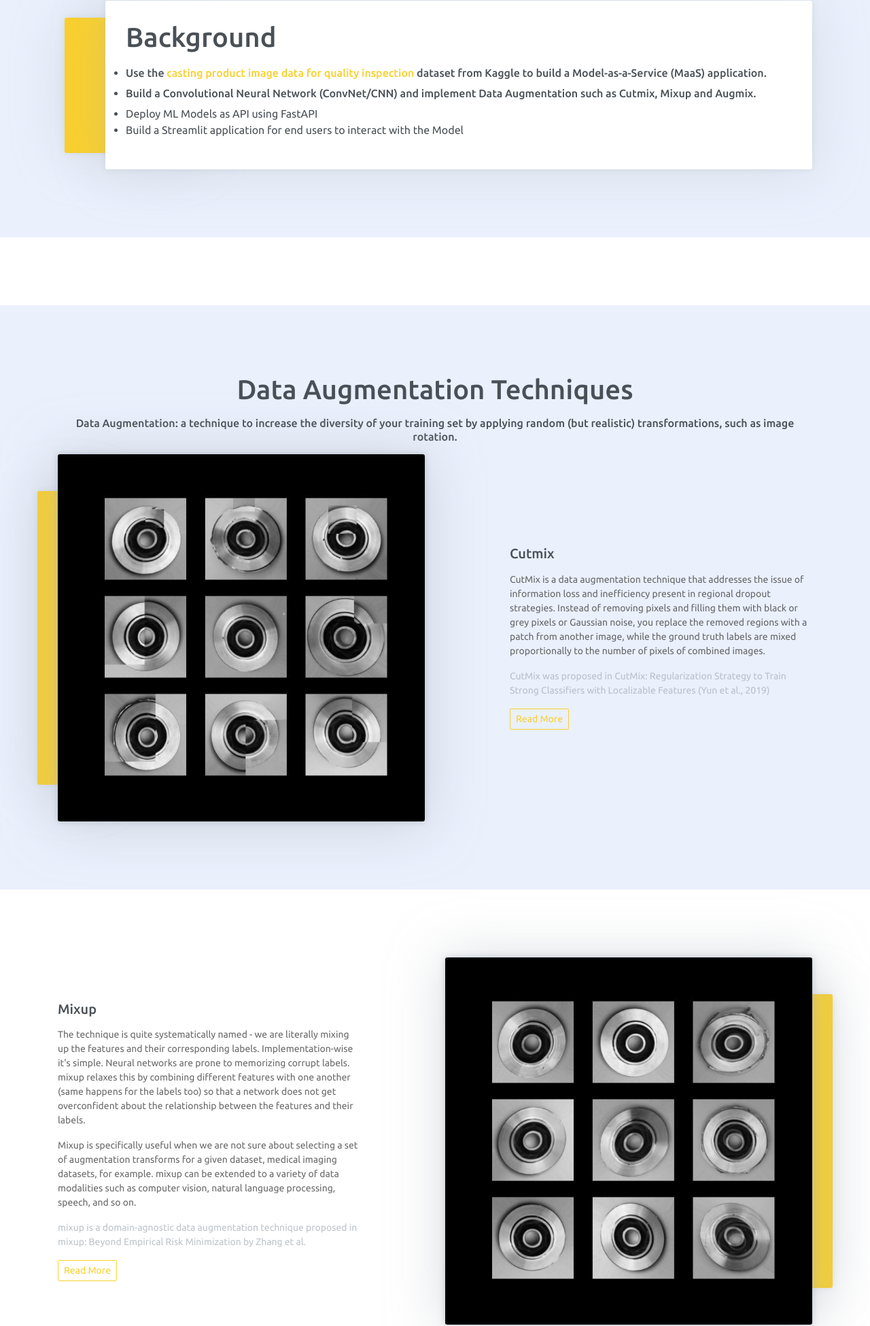
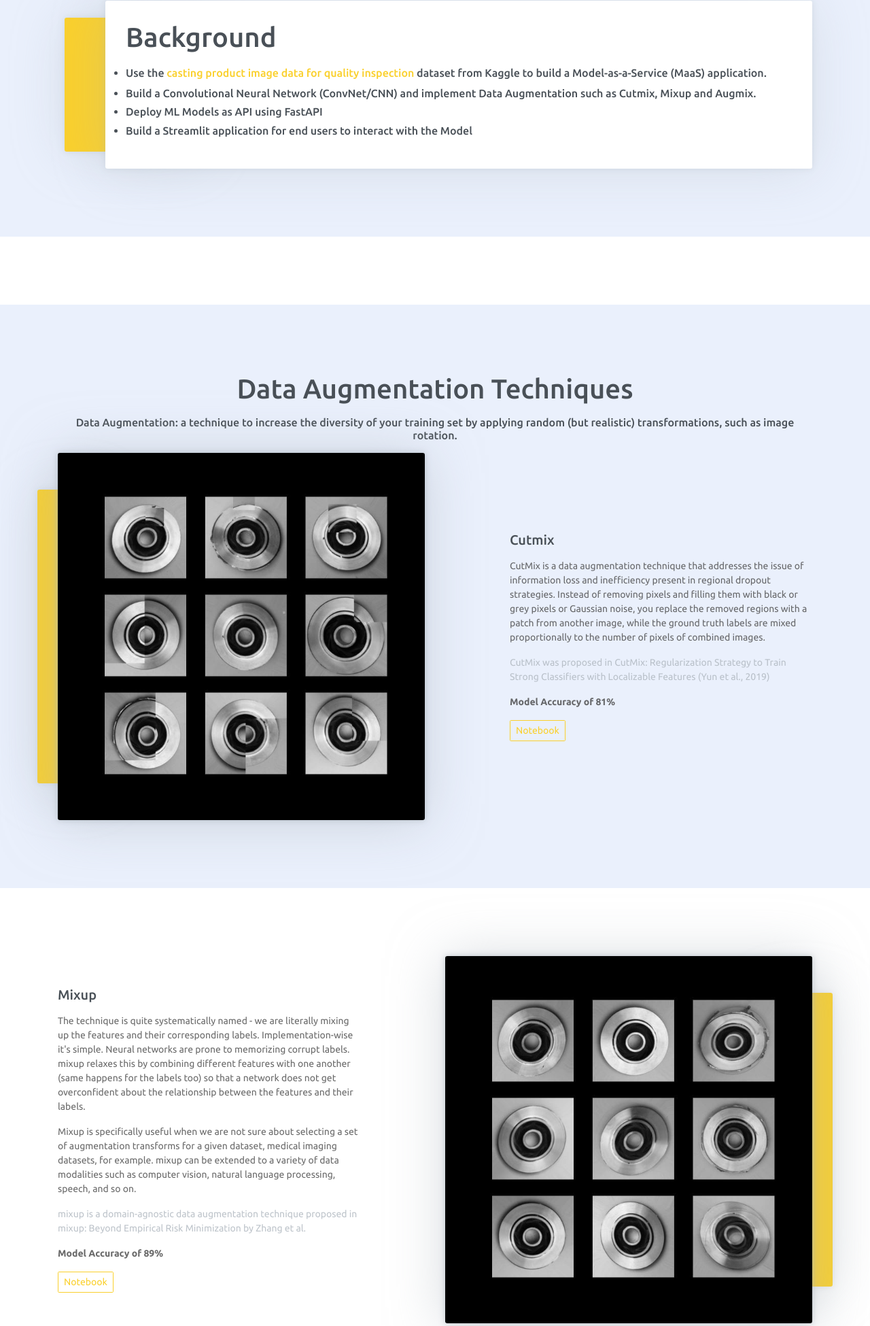
Before and after one commit to BigDataIA-Summer2022-Team04/Assignment_03, a plain HTML site: page ui/index.html in a window 1280 px wide. Shown: the part 697-2647 px from the top of the page at 68% size. Drawn offline with Linux system fonts and the light colour scheme.

Commit message:
2 models updated
model update with git links

```diff
--- a/ui/index.html
+++ b/ui/index.html
@@ -82,8 +82,9 @@
                               </h6
                                  >
                            </li>
-                           <li>Deploy ML Models as API using FastAPI</li>
-                           <li>Build a Streamlit application for end users to interact with the Model</li>
+                           <h6>
+                           <li>Deploy ML Models as API using FastAPI</li> </h6>
+                           <h6><li>Build a Streamlit application for end users to interact with the Model</li> </h6>
                         </ul>
                         <!-- <p>Build the ML Model</p>
                            <p><b>Adipisicing elit. Modi similique  iusto voluptatibus sint.</b></p>
@@ -124,7 +125,9 @@
                      <h6 class="title mb-3">Cutmix</h6>
                      <p>CutMix is a data augmentation technique that addresses the issue of information loss and inefficiency present in regional dropout strategies. Instead of removing pixels and filling them with black or grey pixels or Gaussian noise, you replace the removed regions with a patch from another image, while the ground truth labels are mixed proportionally to the number of pixels of combined images.</p>
                      <p class="text-muted">CutMix was proposed in CutMix: Regularization Strategy to Train Strong Classifiers with Localizable Features (Yun et al., 2019)</p>
-                     <button class="btn btn-outline-primary btn-sm" type="button"><a href="https://keras.io/examples/vision/cutmix/" target="_blank" >Read More</a></button>
+
+                     <p class="font-weight-bold">Model Accuracy of 81%</p>
+                     <button class="btn btn-outline-primary btn-sm" type="button"><a href="https://github.com/BigDataIA-Summer2022-Team04/Assignment_03/blob/main/notebooks/cutmix.ipynb" target="_blank" >Notebook</a></button>
                      <!-- <button type="button"><a href="yourlink.com">Link link</a></button> -->
                   </div>
                </div>
@@ -146,7 +149,9 @@
                      <p class="text-muted">mixup is a domain-agnostic data augmentation technique proposed in mixup: Beyond Empirical Risk Minimization by Zhang et al.</p>
                      <!-- <button class="btn btn-outline-primary btn-sm">Learn More</button>
                         -->
-                     <button class="btn btn-outline-primary btn-sm" type="button"><a href="https://keras.io/examples/vision/mixup/" target="_blank" >Read More</a></button>
+                        <p class="font-weight-bold">Model Accuracy of 89%</p>
+                        <button class="btn btn-outline-primary btn-sm" type="button"><a href="https://github.com/BigDataIA-Summer2022-Team04/Assignment_03/blob/main/notebooks/mixup.ipynb" target="_blank" >Notebook</a></button>
+                        <!-- <button type="button"><a href="yourlink.com">Link link</a></button> -->
                   </div>
                   <div class="col-md-6">
                      <div class="img-wrapper">
@@ -195,7 +200,8 @@
                      <h6 class="title mb-3">Augmix</h6>
                      <p>AugMix, a data processing technique that mixes augmented images and enforces consistent embeddings of the augmented images, which results in increased robustness and improved uncertainty calibration. AugMix does not require tuning to work correctly, as with random cropping or CutOut, and thus enables plug-and-play data augmentation. AugMix significantly improves robustness and uncertainty measures on challenging image classification benchmarks, closing the gap between previous methods and the best possible performance by more than half in some cases. With AugMix, we obtain state-of-the-art on ImageNet-C, ImageNet-P and in uncertainty estimation when the train and test distribution do not match</p>
                      <p class="text-muted">AugMix technique proposed: A Simple Data Processing Method to Improve Robustness and Uncertainty by Hendrycks, Dan and Mu, Norman and Cubuk, Ekin D. and Zoph, Barret and Gilmer, Justin and Lakshminarayanan, Balaji.</p>
-                     <button class="btn btn-outline-primary btn-sm" type="button"><a href="https://arxiv.org/abs/1912.02781" target="_blank" >Read More</a></button>
+                     <p class="font-weight-bold">Model Accuracy of __%</p>
+                        <button class="btn btn-outline-primary btn-sm" type="button"><a href="https://github.com/BigDataIA-Summer2022-Team04/Assignment_03/blob/main/notebooks/augmix.ipynb" target="_blank" >Notebook</a></button>
                      <!-- <button class="btn btn-outline-primary btn-sm">Learn More</button> -->
                   </div>
                </div>
@@ -271,7 +277,7 @@
                         <div class="col">
                            <a href="https://maasapi.anandpiyush.com/docs" target="_blank">API Doc</a>
                            <a href="https://qachecker.anandpiyush.com/" target="_blank">Streamlit</a>
-                           <a href="https://github.com/piyush-an/" target="_blank">GitHub</a>
+                           <a href="https://github.com/BigDataIA-Summer2022-Team04/Assignment_03" target="_blank">GitHub</a>
                            <!-- <a href="#">Link 2</a>
                               <a href="#">Link 3</a>
                               <a href="#">Link 4</a> -->
```
Also changed, not shown: 8 other files.
